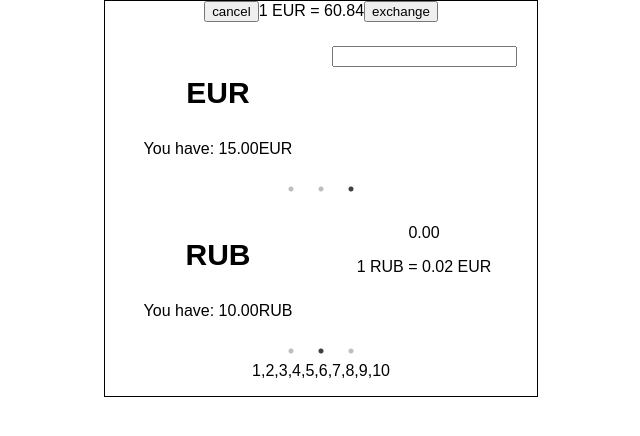
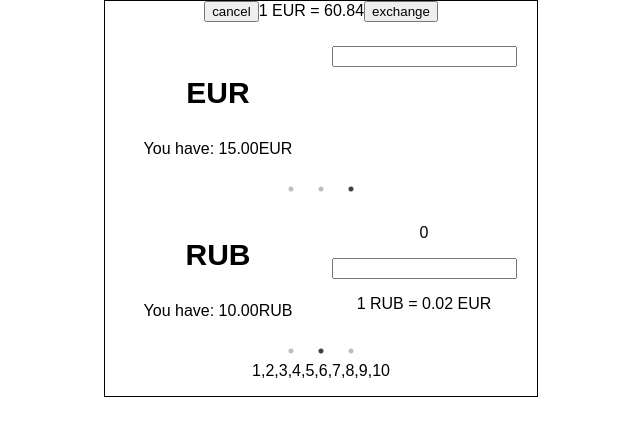
Before and after one commit to IIaJIeHo/exchange-screen, a React (Create React App) app: page / in a window 1280 px wide. Shown: the top 436 px of the page, without its empty margins (319-959 px from the left). Built offline with nearby package versions, Linux system fonts and the light colour scheme.

Commit message:
Two way input binding

```diff
--- a/src/components/App/App.js
+++ b/src/components/App/App.js
@@ -124,7 +124,7 @@ class App extends Component {
       <div className="App">
         <Header onCancel={this.onCancel} notEnough={this.state.notEnough} onExchange={this.onExchange} rates={this.props.rates} current={this.state.current} next={this.state.next}/>
         <Currency {...this.state} notEnough={this.state.notEnough} activeChange={this.state.activeChange} rates={this.props.rates} pocket={this.props.pocket} type="start" onInputChange={this.onInputChange} setCurrentCurrency={this.setCurrentCurrency} />
-        <Currency {...this.state} activeChange={this.state.activeChange} rates={this.props.rates} pocket={this.props.pocket} type="end" setCurrentCurrency={this.setCurrentCurrency}/>
+        <Currency {...this.state} activeChange={this.state.activeChange} rates={this.props.rates} pocket={this.props.pocket} type="end" onInputChange={this.onInputChange} setCurrentCurrency={this.setCurrentCurrency}/>
         <Numbers />
       </div>
     );
--- a/src/components/Currency/Currency.js
+++ b/src/components/Currency/Currency.js
@@ -14,6 +14,7 @@ class Currency extends Component {
 
 
     this.onInputChange = this.onInputChange.bind(this);
+    this.onInputChangeResult = this.onInputChangeResult.bind(this);
   }
 
   onInputChange(val){
@@ -22,6 +23,11 @@ class Currency extends Component {
     payload[currency] = val;
     let activeChange = Object.assign({}, this.props.activeChange,payload);
     this.props.onInputChange(activeChange);
+  }
+
+  onInputChangeResult(val){
+    let newVal = val*this.props.rates[this.props.current]/this.props.rates[this.props.next];
+    this.onInputChange(newVal);
   }
 
   onChange(e){
@@ -78,7 +84,7 @@ class Currency extends Component {
 
     let slides = ratesKeys.map((key,i) =>
       <div key={i}>
-        <Slide  {...this.props} currency={key} notEnough={this.props.notEnough} onInputChange={this.onInputChange} active={this.props.activeChange[key]} />
+        <Slide  {...this.props} currency={key} notEnough={this.props.notEnough} onInputChange={this.onInputChange} onInputChangeResult={this.onInputChangeResult} active={this.props.activeChange[key]} />
       </div>
       );
 
--- a/src/components/CurrencyResult/CurrencyResult.js
+++ b/src/components/CurrencyResult/CurrencyResult.js
@@ -1,6 +1,16 @@
 import React, { Component } from 'react';
 
 class CurrencyResult extends Component {
+
+  constructor(props) {
+    super(props);
+
+    this.state = {
+      active: this.props.active || ''
+    }
+
+    this.onChange = this.onChange.bind(this);
+  }
 
   conversionResult(currency){
     console.log(+this.props.activeChange[this.props.current]);
@@ -10,10 +20,42 @@ class CurrencyResult extends Component {
     return +current * this.props.rates[currency] / this.props.rates[this.props.current];
   }
 
+  componentWillReceiveProps(props){
+    let current = props.activeChange[props.current] || 0;
+    let newActive = +current * props.rates[props.currency] / props.rates[props.current];
+    console.log('componentWillReceiveProps --------------');
+    console.log(newActive);
+    console.log(this.state.active);
+    if (Math.abs(newActive - this.state.active) > 0){
+      this.setState({active: newActive});
+    }
+
+  }
+
+  onChange(e){
+    console.log('onChange ----------');
+    console.log(e.target.value);
+    let nonNumericRegex = /[^0-9.]+/g;
+    let val = e.target.value.replace(nonNumericRegex, "");
+    if (val === '.'){
+      val = '0.';
+    } else {
+      let arr_val = val.split('.');
+      if (arr_val.length > 1){
+        val = arr_val[0]+'.'+arr_val[1].slice(0,2);
+      }
+    }
+
+    console.log(val);
+    this.setState({active: val});
+    this.props.onInputChangeResult(val);
+  }
+
   render() {
     return (
       <div>
-        <p>{this.conversionResult(this.props.currency).toFixed(2)}</p>
+        <p>{this.conversionResult(this.props.currency)}</p>
+        <input type="text" value={this.state.active} onChange={this.onChange}/>
         <p>1 {this.props.currency} = {(this.props.rates[this.props.current] / this.props.rates[this.props.currency]).toFixed(2)} {this.props.current}</p>
       </div>
     );
--- a/src/components/Slide/Slide.js
+++ b/src/components/Slide/Slide.js
@@ -19,7 +19,7 @@ class Slide extends Component {
         </div>
         <div className="slide-column">
           {this.props.type == "start" ? <CurrencyInput active={this.props.active} notEnough={this.props.notEnough} onInputChange={this.props.onInputChange} /> :
-          <CurrencyResult activeChange={this.props.activeChange} currency={this.props.currency} current={this.props.current} rates={this.props.rates} />}
+          <CurrencyResult activeChange={this.props.activeChange} currency={this.props.currency} onInputChangeResult={this.props.onInputChangeResult} current={this.props.current} rates={this.props.rates} />}
         </div>
       </div>
     );
```
